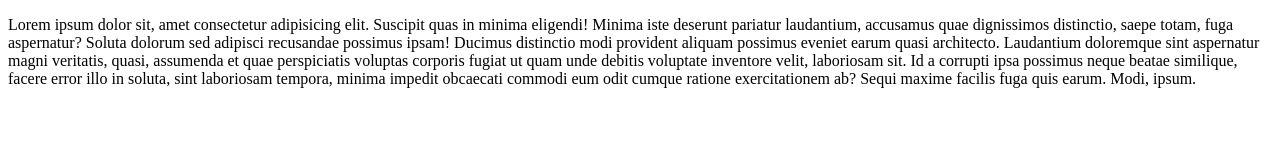
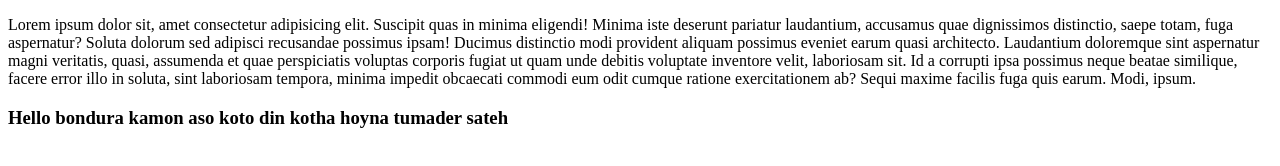
Before and after one commit to musamolla3131/Gittu, a plain HTML site: page index.html in a window 1280 px wide. Drawn offline with Linux system fonts and the light colour scheme.

Commit message:
Bondhuder sathe moner kotha bollma

```diff
--- a/index.html
+++ b/index.html
@@ -7,6 +7,7 @@
     <title>Gittu</title>
 </head>
     <p>Lorem ipsum dolor sit, amet consectetur adipisicing elit. Suscipit quas in minima eligendi! Minima iste deserunt pariatur laudantium, accusamus quae dignissimos distinctio, saepe totam, fuga aspernatur? Soluta dolorum sed adipisci recusandae possimus ipsam! Ducimus distinctio modi provident aliquam possimus eveniet earum quasi architecto. Laudantium doloremque sint aspernatur magni veritatis, quasi, assumenda et quae perspiciatis voluptas corporis fugiat ut quam unde debitis voluptate inventore velit, laboriosam sit. Id a corrupti ipsa possimus neque beatae similique, facere error illo in soluta, sint laboriosam tempora, minima impedit obcaecati commodi eum odit cumque ratione exercitationem ab? Sequi maxime facilis fuga quis earum. Modi, ipsum.</p>
+    <h3>Hello bondura kamon aso koto din kotha hoyna tumader sateh </h3>
 <body>
 
 </body>
```
